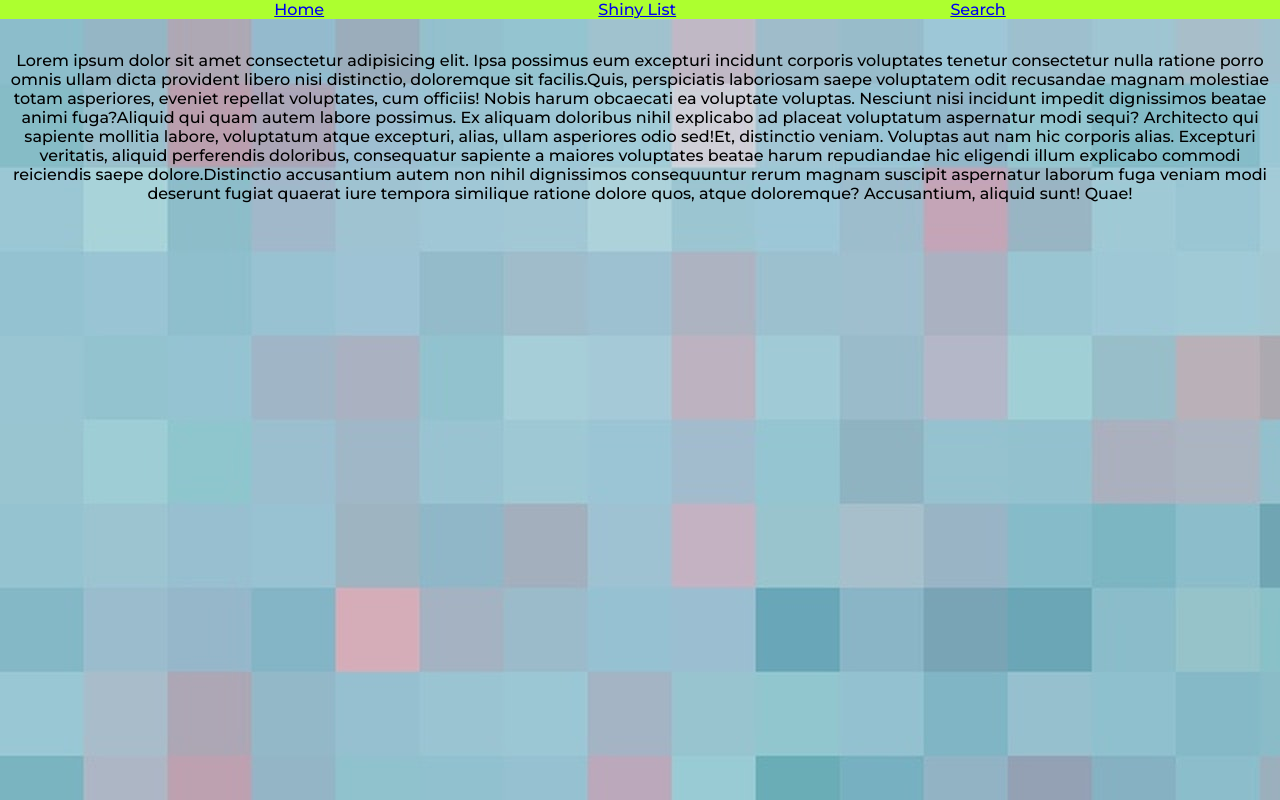
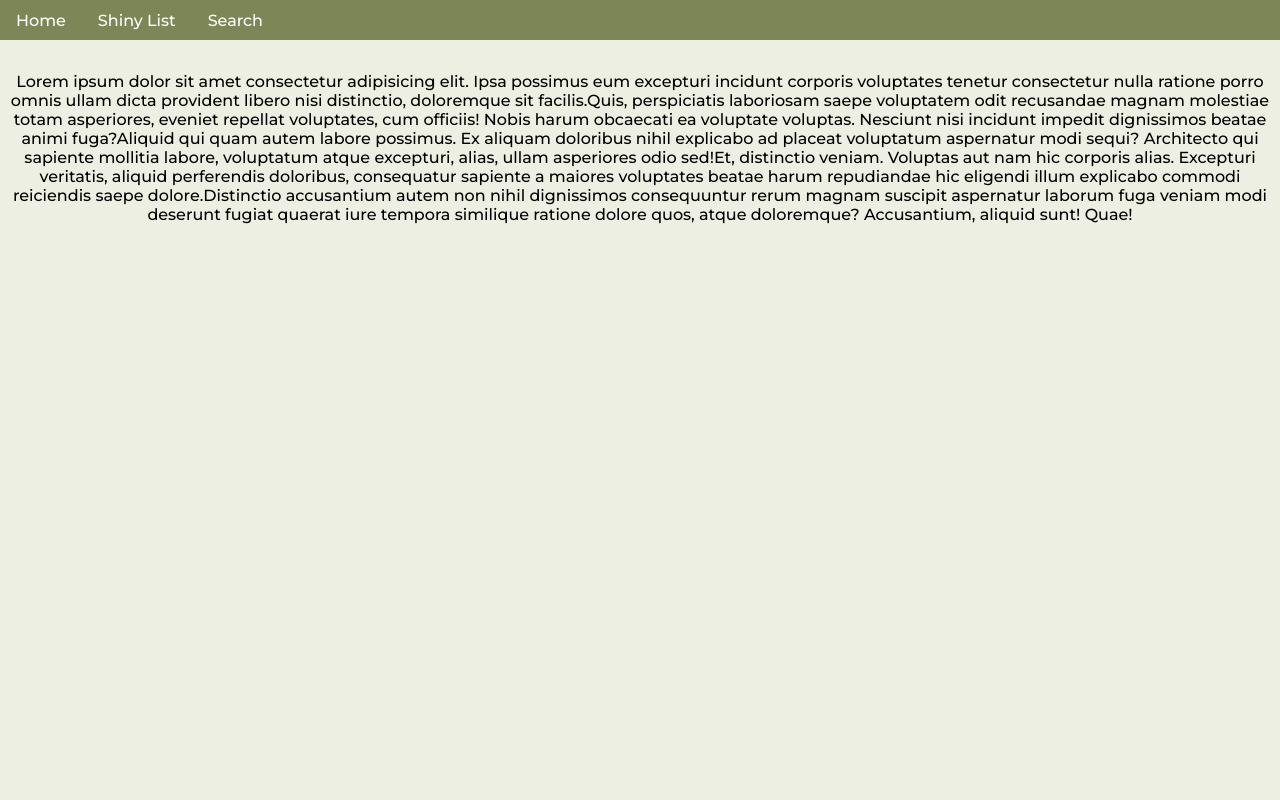
Before and after one commit to lochyb/pokemon_app, a React (Create React App) app: page / in a window 1280 px wide. Built offline with nearby package versions, Linux system fonts and the light colour scheme.

Commit message:
change photo locations and color scheme

```diff
--- a/src/App.css
+++ b/src/App.css
@@ -1,8 +1,13 @@
+:root {
+	--primaryColor: #7c8657;
+	--secondary: #edefe2;
+	--accent: white;
+}
+
 body {
 	text-align: center;
 	font-family: "Montserrat", sans-serif;
-	background-image: url(./pexels-suzy-hazelwood-7026467.jpg);
-	/* background: #f5f5f5; */
+	background: var(--secondary);
 }
 
 img {
@@ -17,7 +22,6 @@ table {
 
 td {
 	display: flex;
-	min-width: 100px;
 	min-height: 104px;
 	justify-content: space-around;
 	align-items: center;
@@ -32,15 +36,23 @@ tbody {
 .navbar {
 	display: flex;
 	flex-direction: row;
-	justify-content: space-evenly;
+	justify-content: flex-start;
 	margin-bottom: 2rem;
-	background-color: greenyellow;
+	background-color: var(--primaryColor);
+	height: 5vh;
+	align-items: center;
 }
-.navbar li {
+
+.navbar a {
 	list-style: none;
 	text-decoration: none;
+	margin: 1rem;
+	color: white;
 }
-
+.active {
+	color: ;
+	border-bottom: 1px white solid;
+}
 /* shiny list styles */
 .photoWrapper {
 	position: relative;
@@ -62,7 +74,13 @@ p {
 	padding: 5px;
 	border-radius: 1rem;
 }
-
+.pokemonCard a {
+	background: var(--primaryColor);
+	color: white;
+	border-radius: 3px;
+	padding: 2px;
+	text-decoration: none;
+}
 .sprites {
 	position: absolute;
 	top: 0;
@@ -97,21 +115,11 @@ p {
 	flex-direction: column;
 }
 
-.heading-section {
-	background: #67c5ff;
-	margin: 0 auto;
-	padding-top: 1rem;
-}
-.tab-button {
-	width: 50%;
-	border: none;
-}
-
 /* Shiny List */
 .shiny-list-wrapper {
 	width: 100%;
 	margin: auto;
-	background: rgba(197, 197, 197, 0.2);
+	/* background: rgba(197, 197, 197, 0.2); */
 	padding-top: 1rem;
 }
 .shiny-list-header {
@@ -131,7 +139,7 @@ p {
 	height: 3rem;
 	width: 3rem;
 	padding: 15px 5px 5px;
-	background: #67c5ff;
+	background: var(--primaryColor);
 	border: none;
 }
 .arrow {
@@ -148,8 +156,8 @@ p {
 	display: inline-block;
 	padding: 0.3em 1em;
 	text-decoration: none;
-	color: #67c5ff;
-	border: solid 2px #67c5ff;
+	color: var(--primaryColor);
+	border: solid 2px var(--primaryColor);
 	border-radius: 3px;
 	transition: 0.4s;
 	background: white;
@@ -169,7 +177,7 @@ p {
 
 .searchTerm {
 	width: 100%;
-	border: 3px solid #67c5ff;
+	border: 3px solid var(--primaryColor);
 	border-right: none;
 	padding: 5px;
 	height: 20px;
@@ -183,8 +191,8 @@ p {
 }
 
 .searchButton {
-	border: 1px solid #67c5ff;
-	background: #67c5ff;
+	border: 1px solid var(--primaryColor);
+	background: var(--primaryColor);
 	text-align: center;
 	color: #fff;
 	border-radius: 0 5px 5px 0;
@@ -211,7 +219,7 @@ p {
 	scrollbar-width: revert;
 }
 
-@media screen and (min-width: 770px) {
+@media screen and (min-width: 750px) {
 	img {
 		width: auto;
 		height: 200px;
@@ -238,7 +246,7 @@ p {
 	}
 }
 
-@media screen and (max-width: 770px) {
+@media screen and (max-width: 750px) {
 	.scroll::-webkit-scrollbar {
 		display: none;
 	}
```
